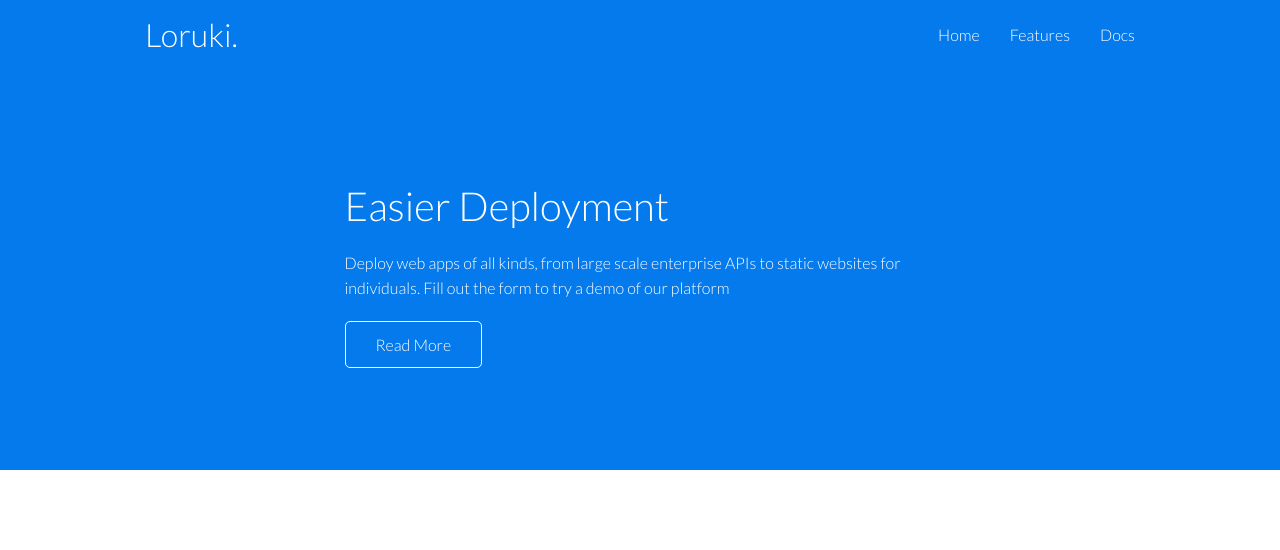
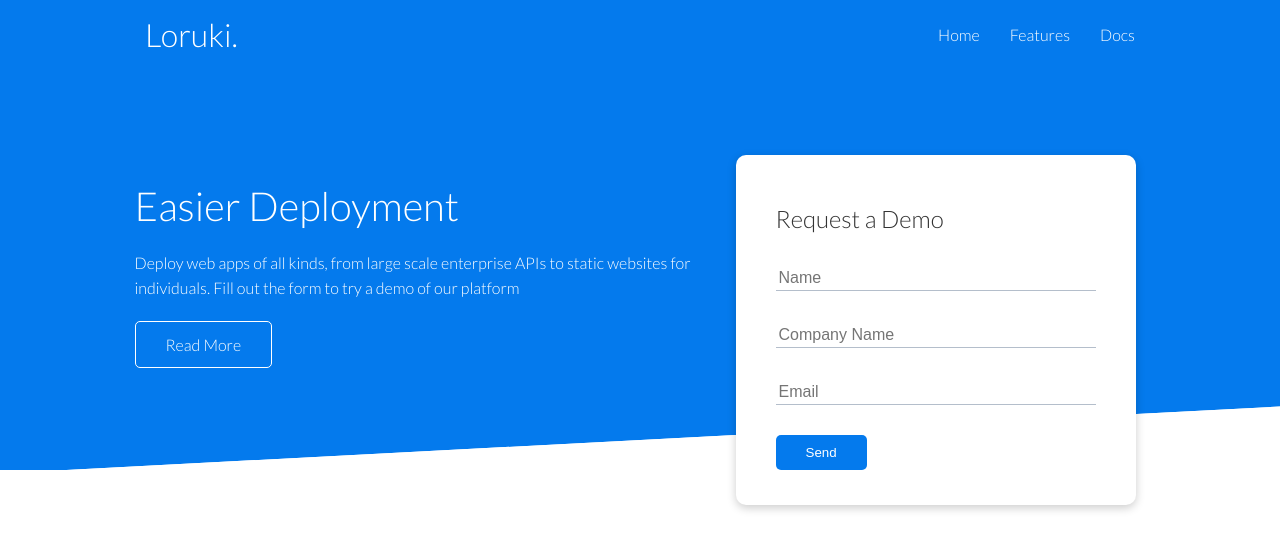
Before and after one commit to BF-FrontEnd-class-2025/group-4-loruki, a website: page index.html in a window 1280 px wide. Drawn offline with Linux system fonts and the light colour scheme.

Commit message:
develop request form

```diff
--- a/css/style.css
+++ b/css/style.css
@@ -82,6 +82,7 @@ pre {
   justify-content: space-between;
 }
 
+/* Showcase */
 .showcase {
   height: 400px;
   background-color: var(--primary-color);
@@ -106,3 +107,43 @@ pre {
 .showcase-text {
   animation: slideInFromLeft 1s ease-in;
 }
+
+.showcase-form {
+  position: relative;
+  top: 60px;
+  height: 350px;
+  width: 400px;
+  padding: 40px;
+  z-index: 100;
+  justify-self: flex-end;
+  animation: slideInFromRight 1s ease-in;
+}
+
+.showcase-form .form-control {
+  margin: 30px 0;
+}
+
+.showcase-form input[type="text"],
+.showcase-form input[type="email"] {
+  border: 0;
+  border-bottom: 1px solid #b4becb;
+  width: 100%;
+  padding: 3px;
+  font-size: 16px;
+}
+
+.showcase-form input:focus {
+  outline: none;
+}
+
+.showcase::before,
+.showcase::after {
+  content: "";
+  position: absolute;
+  height: 100px;
+  bottom: -70px;
+  right: 0;
+  left: 0;
+  background: #fff;
+  transform: skewY(-3deg);
+}
--- a/css/utilities.css
+++ b/css/utilities.css
@@ -5,6 +5,15 @@
   margin: 0 auto;
   overflow: auto;
   padding: 0 40px;
+}
+
+.card {
+  background-color: #fff;
+  color: #333;
+  border-radius: 10px;
+  box-shadow: 0 3px 10px rgba(0 0 0 / 20%);
+  padding: 20px;
+  margin: 10px;
 }
 
 .flex {
--- a/index.html
+++ b/index.html
@@ -1,14 +1,12 @@
 <!DOCTYPE html>
 <html lang="en">
+
 <head>
   <meta charset="UTF-8" />
   <meta name="viewport" content="width=device-width, initial-scale=1.0" />
-    <link
-      rel="stylesheet"
-      href="https://cdnjs.cloudflare.com/ajax/libs/font-awesome/5.15.1/css/all.min.css"
+  <link rel="stylesheet" href="https://cdnjs.cloudflare.com/ajax/libs/font-awesome/5.15.1/css/all.min.css"
     integrity="sha512-+4zCK9k+qNFUR5X+cKL9EIR+ZOhtIloNl9GIKS57V1MyNsYpYcUrUeQc9vNfzsWfV28IaLL3i96P9sdNyeRssA=="
-      crossorigin="anonymous"
-    />
+    crossorigin="anonymous" />
   <link rel="stylesheet" href="css/utilities.css" />
   <link rel="stylesheet" href="css/style.css" />
   <title>Loruki | Cloud Hosting For Everyone</title>
@@ -40,7 +38,23 @@
         </p>
         <a href="features.html" class="btn btn-outline">Read More</a>
       </div>
+      <div class="showcase-form card">
+        <h2>Request a Demo</h2>
+        <form>
+          <div class="form-control">
+            <input type="text" name="name" placeholder="Name" required />
+          </div>
+          <div class="form-control">
+            <input type="text" name="company" placeholder="Company Name" required />
+          </div>
+          <div class="form-control">
+            <input type="email" name="email" placeholder="Email" required />
+          </div>
+          <button type="submit" class="btn btn-primary">Send</button>
+        </form>
+      </div>
     </div>
   </section>
 </body>
+
 </html>
```
Lines whose indentation alone changed are shown as unchanged.
